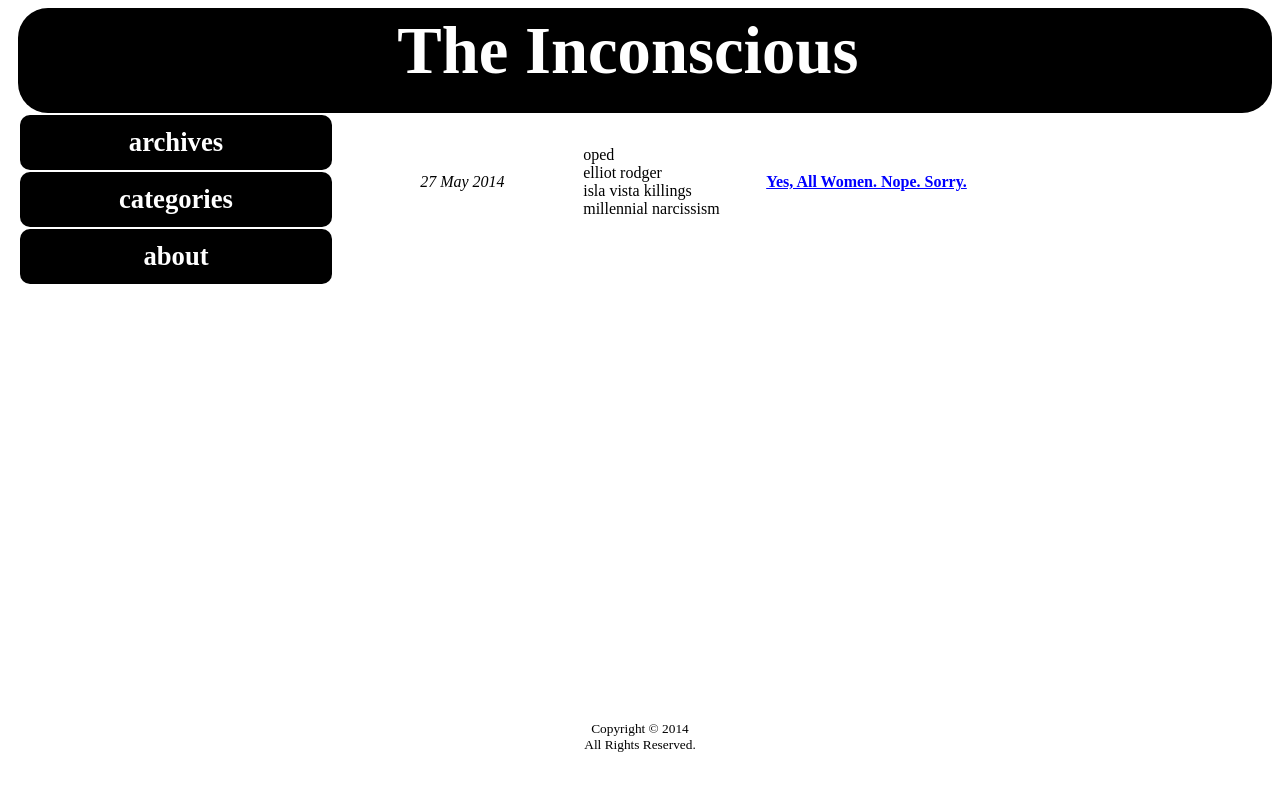
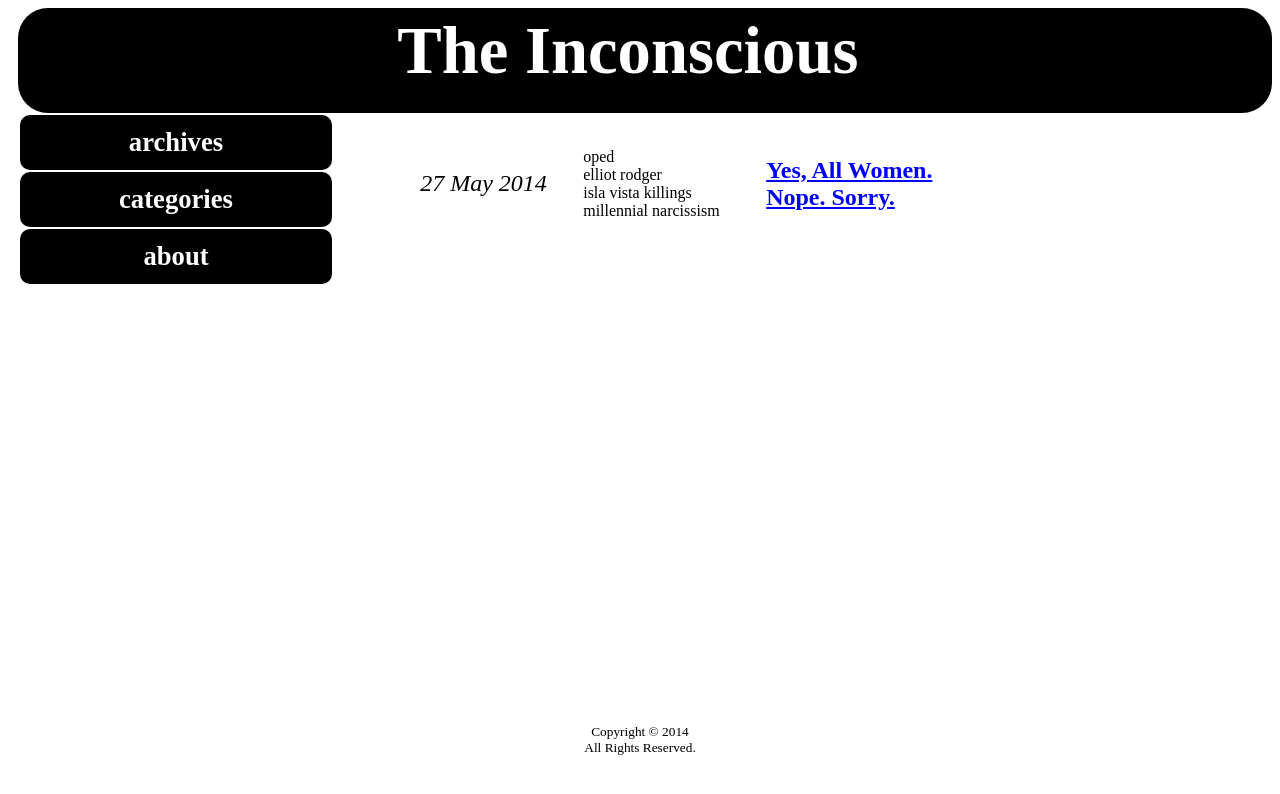
Before and after one commit to journalist/journalist.github.io, a Jekyll site: the page built from archives.html, in a window 1280 px wide. Shown: the top 794 px of the page. Built offline with Jekyll 4.4.1, drawn with Linux system fonts in a browser that asks for light colours; nearby versions of some CDN libraries; Markdown is read by kramdown in place of the engine named in the settings.

Commit message:
Update css-conf.css

```diff
--- a/css/css-conf.css
+++ b/css/css-conf.css
@@ -108,13 +108,13 @@ margin-left: 10px;
 
 .archives-post-title {
 color: blue;
-font-size:12pt;
+font-size:18pt;
 font-weight: bold;
 }
 
 .archives-post-date {
 font-style: italic;
-font-size: 12pt;
+font-size: 18pt;
 }
 
 .archives-tag-cloud {
```
